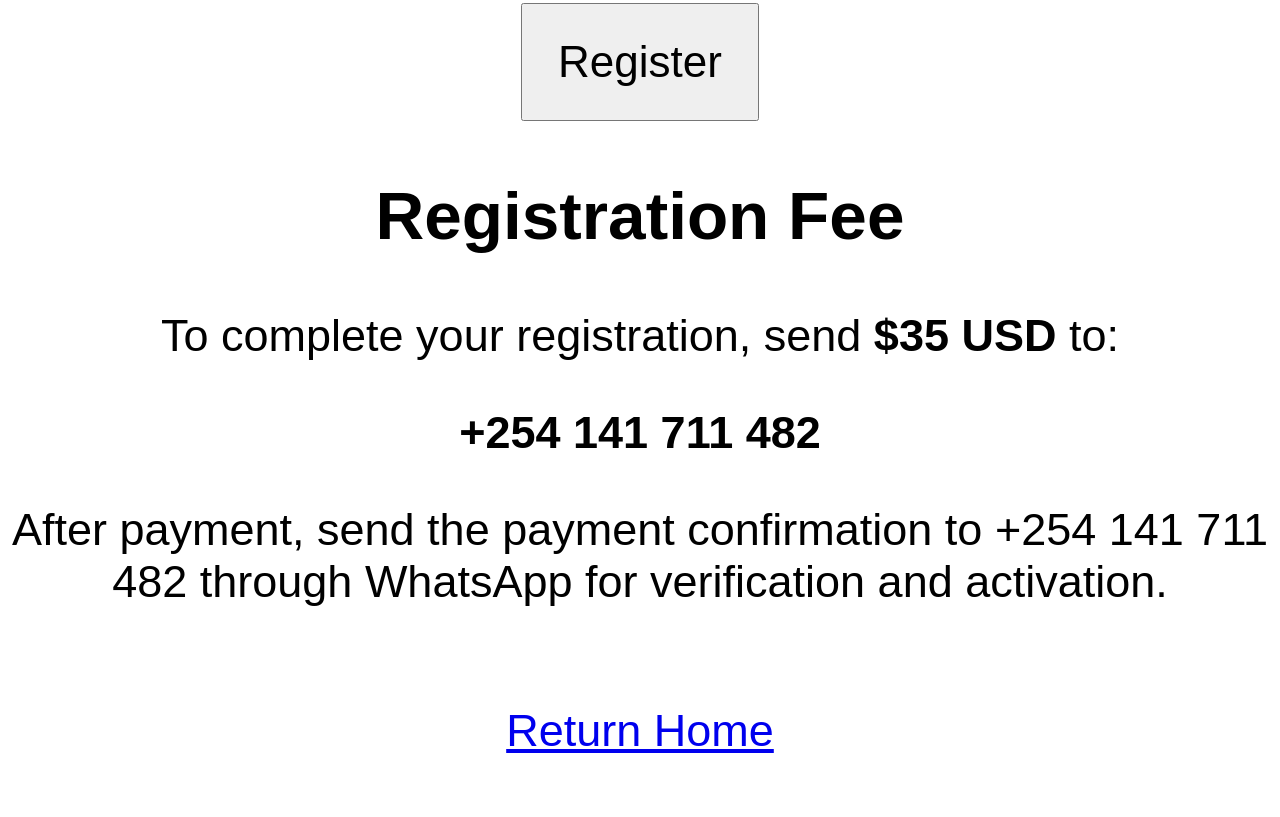
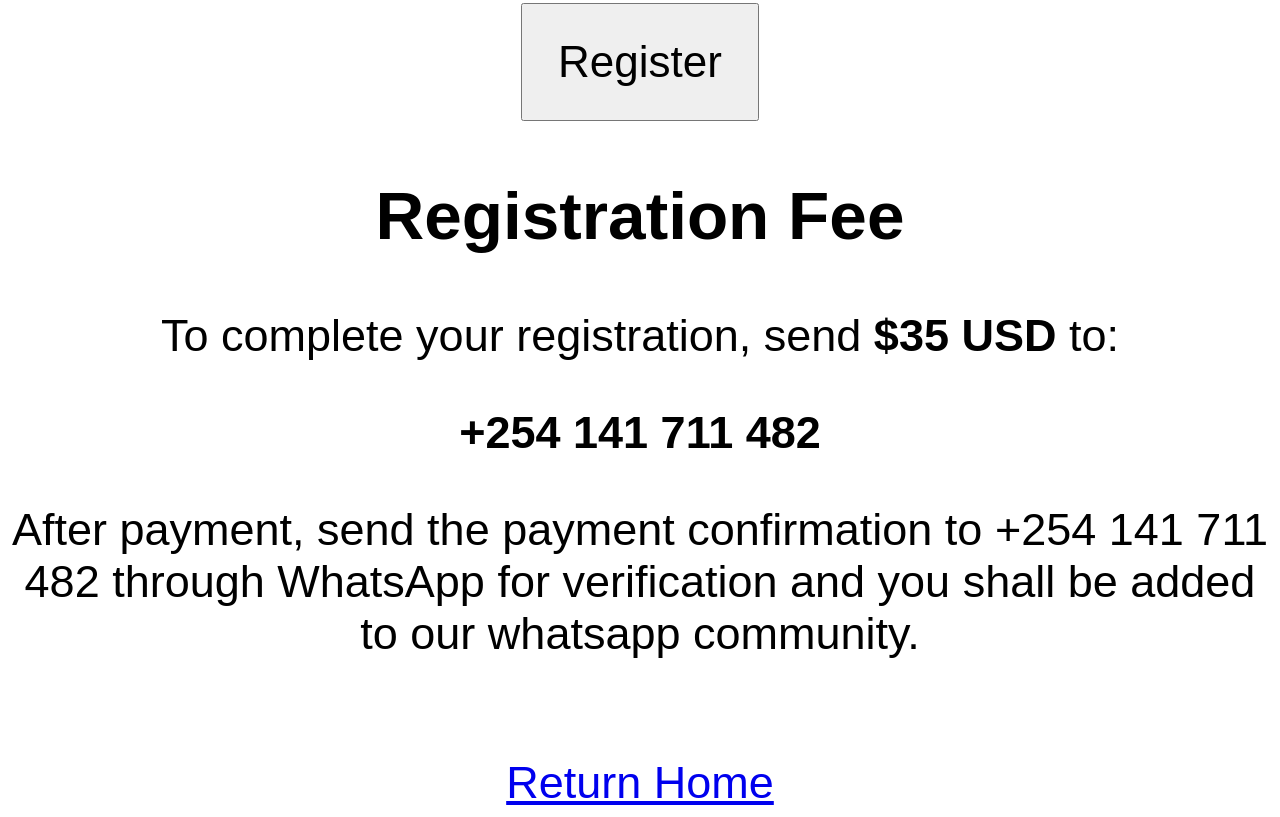
Before and after one commit to Worldclasstraders/Worldclasstraders.com, a plain HTML site: page register.html in a window 1280 px wide. Shown: the part 1152-1969 px from the top of the page. Before the commit the page ends 1917 px from the top, so only its background shows below. Drawn offline with Linux system fonts and the light colour scheme.

Commit message:
Update register.html

```diff
--- a/register.html
+++ b/register.html
@@ -63,7 +63,7 @@
     <p><strong>+254 141 711 482</strong></p>
 
     <p>
-        After payment, send the payment confirmation to +254 141 711 482 through WhatsApp for verification and activation.
+        After payment, send the payment confirmation to +254 141 711 482 through WhatsApp for verification and you shall be added to our whatsapp community.
     </p>
 
     <br>
```
